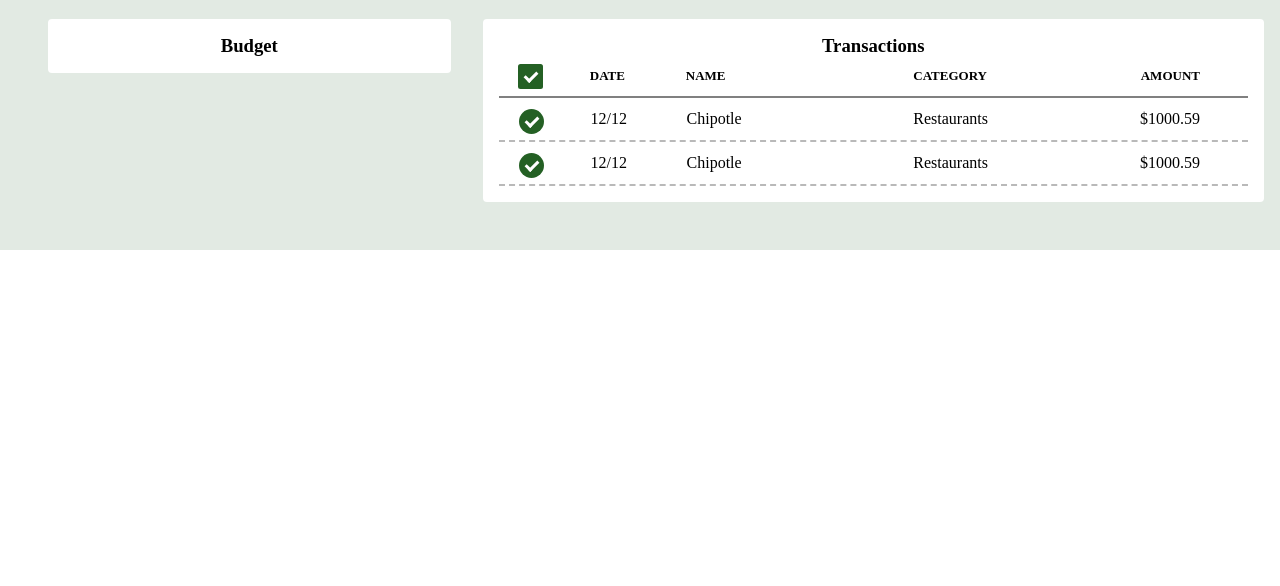
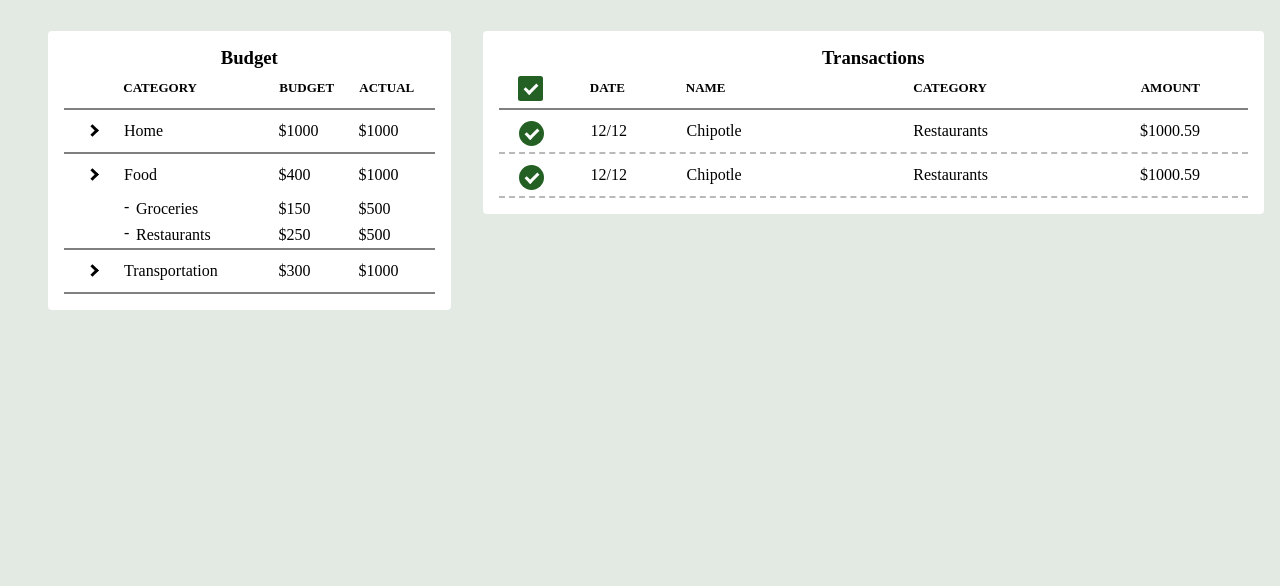
Before and after one commit to camdenwithrow/finance, a plain HTML site: page index.html in a window 1280 px wide. Shown: the part 214-800 px from the top of the page. Drawn offline with Linux system fonts and the light colour scheme.

Commit message:
budget card

```diff
--- a/index.html
+++ b/index.html
@@ -30,6 +30,56 @@
           <div class="grid-budget">
             <div class="card">
               <h3>Budget</h3>
+              <div class="budget-head">
+                <div></div>
+                <div class="col"><p>Category</p></div>
+                <div class="col"><p>Budget</p></div>
+                <div class="col"><p>Actual</p></div>
+              </div>
+              <div class="budget-item-container">
+                <div class="budget-item">
+                  <button class="expand-budget">
+                    <i class="arrow right"></i>
+                  </button>
+                  <p class="category">Home</p>
+                  <p class="budget-expenditure">$1000</p>
+                  <p class="actual-expenditure">$1000</p>
+                </div>
+              </div>
+              <div class="budget-item-container">
+                <div class="budget-item">
+                  <button class="expand-budget">
+                    <i class="arrow right"></i>
+                  </button>
+                  <p>Food</p>
+                  <p>$400</p>
+                  <p>$1000</p>
+                </div>
+                <div class="sub-budget-container">
+                  <div class="sub-budget">
+                    <div></div>
+                    <p>Groceries</p>
+                    <p>$150</p>
+                    <p>$500</p>
+                  </div>
+                  <div class="sub-budget">
+                    <div></div>
+                    <p>Restaurants</p>
+                    <p>$250</p>
+                    <p>$500</p>
+                  </div>
+                </div>
+              </div>
+              <div class="budget-item-container">
+                <div class="budget-item">
+                  <button class="expand-budget">
+                    <i class="arrow right"></i>
+                  </button>
+                  <p class="category">Transportation</p>
+                  <p class="budget-expenditure">$300</p>
+                  <p class="actual-expenditure">$1000</p>
+                </div>
+              </div>
             </div>
           </div>
           <div class="grid-transact">
--- a/styles/budget.css
+++ b/styles/budget.css
@@ -0,0 +1,71 @@
+.budget-head,
+.budget-item-container {
+  border-bottom: 2px solid grey;
+  width: 100%;
+}
+
+.budget-head,
+.budget-item,
+.sub-budget {
+  display: grid;
+  grid-template-columns: 3rem 1fr 5rem 5rem;
+  padding: 0.25em;
+}
+
+@media only screen and (max-width: 1200px) {
+  .budget-head,
+  .budget-item,
+  .sub-budget {
+    grid-template-columns: 3rem 1fr 5rem 5rem;
+  }
+}
+
+.sub-budget > p:first-of-type {
+  margin-left: 1.25em;
+  position: relative;
+}
+
+.sub-budget p:first-of-type:before {
+    content: "-";
+    position: absolute;
+    top: -0.125em;
+    left: -0.75em;
+}
+
+.budget-head {
+  text-transform: uppercase;
+  font-weight: bold;
+  font-size: small;
+}
+
+.budget-head p,
+.budget-item p {
+  margin: 0.5rem;
+}
+
+.sub-budget p {
+    margin: 0 0.5rem;
+}
+
+.budget-item .expand-budget {
+  background-color: transparent;
+}
+
+.arrow {
+  border: solid black;
+  border-width: 0 3px 3px 0;
+  display: inline-block;
+  padding: 3px;
+  cursor: pointer;
+  transition: transform 0.2s;
+}
+
+.right {
+  transform: rotate(-45deg);
+  -webkit-transform: rotate(-45deg);
+}
+
+.down {
+  transform: rotate(45deg);
+  -webkit-transform: rotate(45deg);
+}
--- a/styles/networth.css
+++ b/styles/networth.css
@@ -4,6 +4,6 @@
   }
 
   .grid-worth p {
-    font-size: x-large;
+    font-size: xx-large;
     margin-top: 0.5em;
   }
--- a/styles/style.css
+++ b/styles/style.css
@@ -6,7 +6,10 @@
 }
 
 .dash {
-  height: 1vh;
+  height: 100vh;
+  overflow: hidden;
+  display: grid;
+  grid-template-rows: 4em 1fr;
 }
 
 /* NAVBAR */
@@ -148,10 +151,6 @@
   .dash-grid {
     grid-template-columns: 50% 50%;
   }
-
-  .dash-grid > * {
-    margin: 2em 0;
-  }
 }
 
 /* CARDS */
--- a/styles/transactions.css
+++ b/styles/transactions.css
@@ -1,6 +1,6 @@
 /* Transactions */
 
-.grid-transact .transact-head,
+.transact-head,
 .transact {
   width: 100%;
   display: grid;
@@ -10,13 +10,13 @@
 }
 
 @media only screen and (max-width: 1200px) {
-  .grid-transact .transact-head,
+  .transact-head,
   .transact {
     grid-template-columns: 4rem 4rem 1fr 1fr 5rem;
   }
 }
 
-.grid-transact .transact-head {
+.transact-head {
   text-transform: uppercase;
   border-bottom: 2px solid grey;
   font-weight: bold;
@@ -27,12 +27,12 @@
   border-bottom: 2px dashed rgb(185, 185, 185);
 }
 
-.grid-transact .transact-head *,
+.transact-head *,
 .transact * {
   margin: 0.5rem;
 }
 
-.grid-transact .transact-container {
+.transact-container {
   width: 100%;
 }
 
```
Lines whose indentation alone changed are shown as unchanged.
